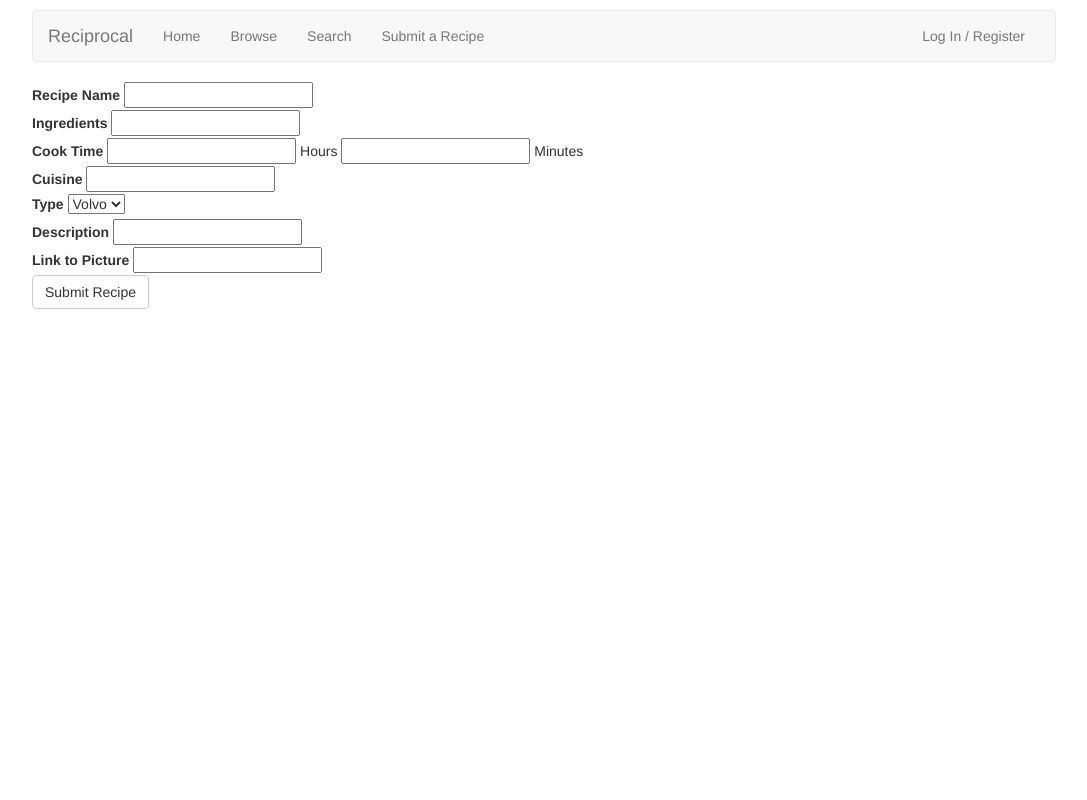
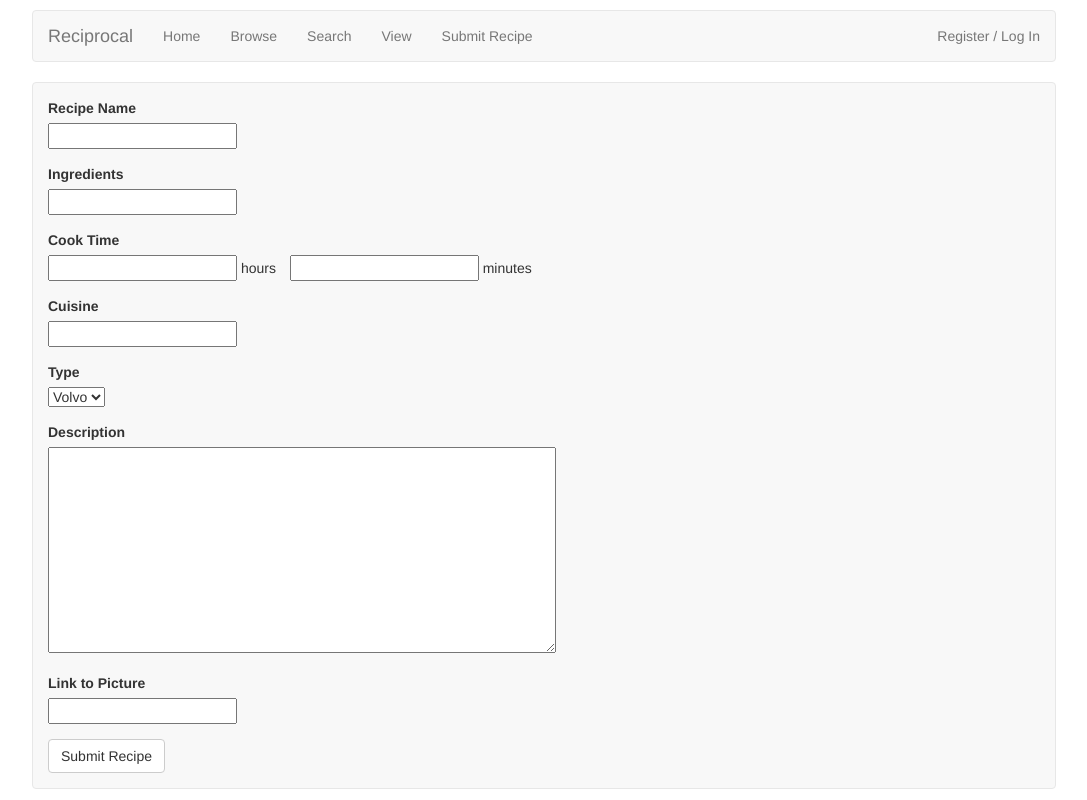
Before and after one commit to johnny721/reciprocal, a PHP site: page /submit-recipe.php in a window 1280 px wide. Shown: the whole page, without its empty margins (96-1183 px from the left). Run offline with PHP 8.4, Linux system fonts and the light colour scheme.

Commit message:
File structure update & php file updates

```diff
--- a/style.css
+++ b/css/style.css
@@ -1,5 +1,5 @@
 .styled_box {
-	padding: 10px;
+	padding: 15px;
 	background-color: #F8F8F8;
 	border: 1px solid #E7E7E7;
 	border-radius: 4px;
@@ -9,8 +9,20 @@
 	margin-top: 0 !important;
 }
 
-.field {
-	margin: 10px 0;
+.login_field {
+	margin: 15px 0;
+}
+
+.sr_field {
+	margin-bottom: 15px;
+}
+
+.vr_image {
+	margin: 20px 0;
+}
+
+.vr_field {
+	margin-bottom: 15px;
 }
 
 #main {
@@ -23,18 +35,30 @@
 }
 
 #login_space {
-	width: 4%;
+	width: 10%;
 	display: inline-block;
 }
 
 #login_login {
-	width: 44%;
+	width: 35%;
 	display: inline-block;
 	text-align: center;
 }
 
 #login_register {
-	width: 44%;
+	width: 35%;
 	display: inline-block;
 	text-align: center;
 }
+
+#sr_container {
+
+}
+
+#sr_time_min {
+	margin-left: 10px;
+}
+
+#sr_description {
+	max-width: 100%;
+}
--- a/header.php
+++ b/header.php
@@ -2,8 +2,8 @@
 <html>
 	<head>
 		<title>%TITLE% | Reciprocal</title>
-		<link href="style.css" rel="stylesheet" type="text/css">
-		<link rel="stylesheet" href="./bootstrap.min.css">
+		<link href="./css/style.css" rel="stylesheet" type="text/css">
+		<link href="./css/bootstrap.min.css" rel="stylesheet" type="text/css">
 	</head>
 	<body>
 		<div id="main">
@@ -17,10 +17,11 @@
 							<li><a href="./">Home</a></li>
 							<li><a href="#">Browse</a></li>
 							<li><a href="#">Search</a></li>
-							<li><a href="submit-recipe.php">Submit a Recipe</a></li>
+							<li><a href="./view-recipe.php">View</a></li>
+							<li><a href="./submit-recipe.php">Submit Recipe</a></li>
 						</ul>
-						<ul class="nav navbar-nav" style="float: right">
-							<li><a href="login.php">Log In / Register</a></li>
+						<ul class="nav navbar-nav navbar-right">
+							<li><a href="./login.php">Register / Log In</a></li>
 						</ul>
 					</div>
 				</div>
--- a/index.php
+++ b/index.php
@@ -1,7 +1,7 @@
 <?php
 
 	ob_start();
-	include('header.php');
+	include('./header.php');
 	$buffer = ob_get_contents();
 	ob_end_clean();
 	// dynamic page title
@@ -28,6 +28,6 @@
 
 <?php
 
-	include('footer.php');
+	include('./footer.php');
 
 ?>
--- a/submit-recipe.php
+++ b/submit-recipe.php
@@ -1,54 +1,84 @@
 <?php
 
 	ob_start();
-	include('header.php');
+	include('./header.php');
 	$buffer = ob_get_contents();
 	ob_end_clean();
 	// dynamic page title
-	$buffer = str_replace("%TITLE%", "Submit a Recipe", $buffer);
+	$buffer = str_replace("%TITLE%", "Submit Recipe", $buffer);
 	echo $buffer;
 
 ?>
 
+<div class="styled_box" id="sr_container">
 	<form action="" method="POST">
+		<div class="sr_field">
 			<div>
 				<label>Recipe Name</label>
-			<input id="recipe_name" name="recipe_name" type="text">
 			</div>
 			<div>
+				<input id="sr_name" name="sr_name" type="text">
+			</div>
+		</div>
+		<div class="sr_field">
+			<div>
 				<label>Ingredients</label>
-			<input id="recipe_name" name="recipe_name" type="text">
 			</div>
 			<div>
+				<input id="sr_ingredients" name="sr_ingredients" type="text">
+			</div>
+		</div>
+		<div class="sr_field">
+			<div>
 				<label>Cook Time</label>
-			<input id="recipe_time_hr" name="recipe_time_hr" type="text">
-			<span>Hours</span>
-			<input id="recipe_time_min" name="recipe_time_min" type="text">
-			<span>Minutes</span>
 			</div>
 			<div>
+				<input id="sr_time_hr" name="sr_time_hr" type="text">
+				<span>hours</span>
+				<input id="sr_time_min" name="sr_time_min" type="text">
+				<span>minutes</span>
+			</div>
+		</div>
+		<div class="sr_field">
+			<div>
 				<label>Cuisine</label>
-			<input id="recipe_cuisine" name="recipe_cuisine" type="text">
 			</div>
 			<div>
+				<input id="sr_cuisine" name="sr_cuisine" type="text">
+			</div>
+		</div>
+		<div class="sr_field">
+			<div>
 				<label>Type</label>
-			<select id="recipe_type" name="recipe_type">
+			</div>
+			<div>
+				<select id="sr_type" name="sr_type">
 					<option value="volvo">Volvo</option>
 				</select>
 			</div>
+		</div>
+		<div class="sr_field">
 			<div>
 				<label>Description</label>
-			<input id="recipe_description" name="recipe_description" type="text">
 			</div>
 			<div>
+				<textarea id="sr_description" name="sr_description" rows="10" cols="60"></textarea>
+			</div>
+		</div>
+		<div class="sr_field">
+			<div>
 				<label>Link to Picture</label>
-			<input id="recipe_name" name="recipe_name" type="url">
 			</div>
-		<input class="btn btn-default" id="recipe_submit" name="recipe_submit" type="submit" value="Submit Recipe">
+			<div>
+				<input id="sr_piclink" name="sr_piclink" type="url">
+			</div>
+		</div>
+		<input class="btn btn-default" id="sr_submit" name="sr_submit" type="submit" value="Submit Recipe">
 	</form>
+</div>
 
 <?php
 
-	include('footer.php');
+	include('./footer.php');
 
 ?>
```
Also changed, not shown: login.php (+24 -26 lines), view-recipe.php (added, +45 -0 lines), css/bootstrap.min.css (renamed from bootstrap.min.css). Lines whose indentation alone changed are shown as unchanged.
